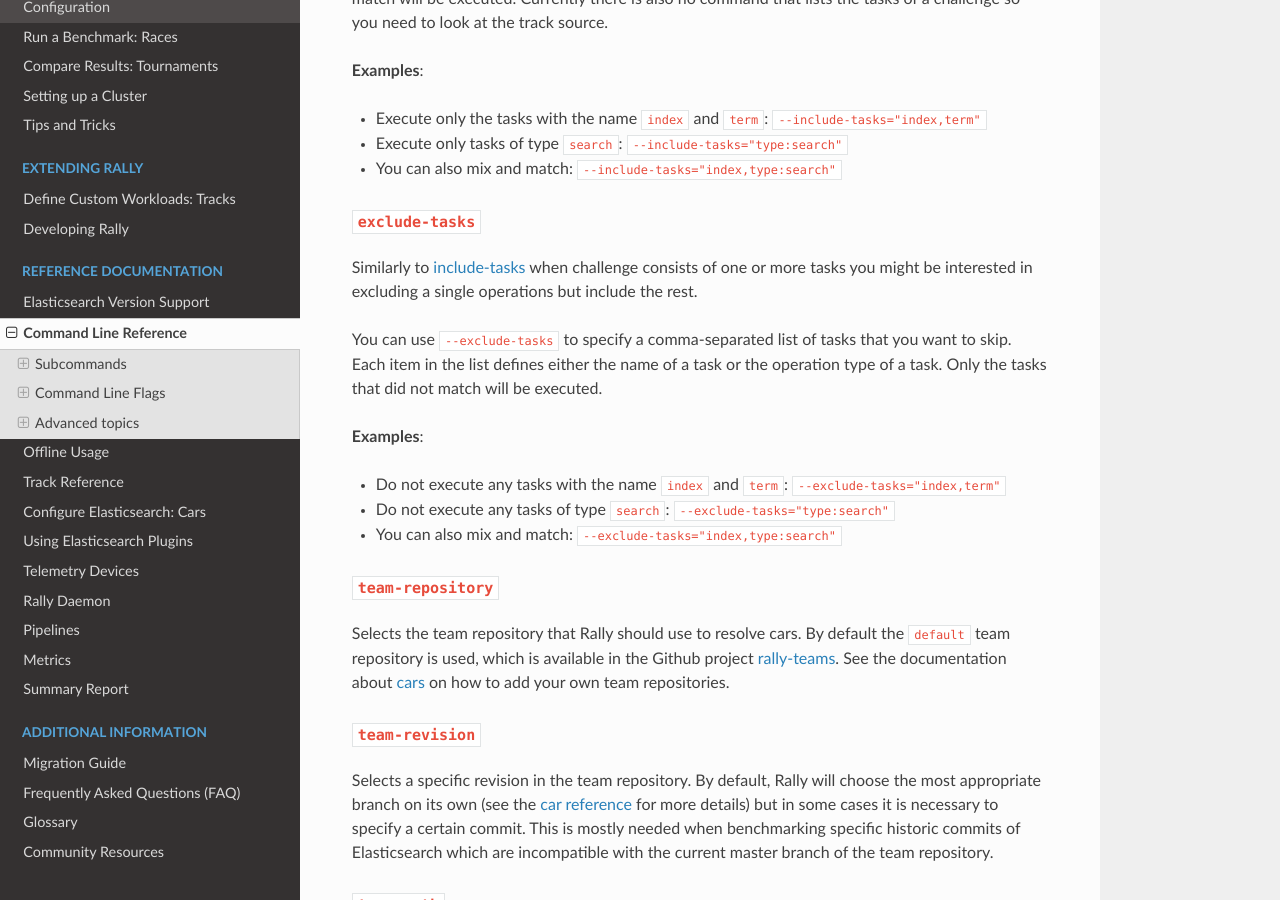
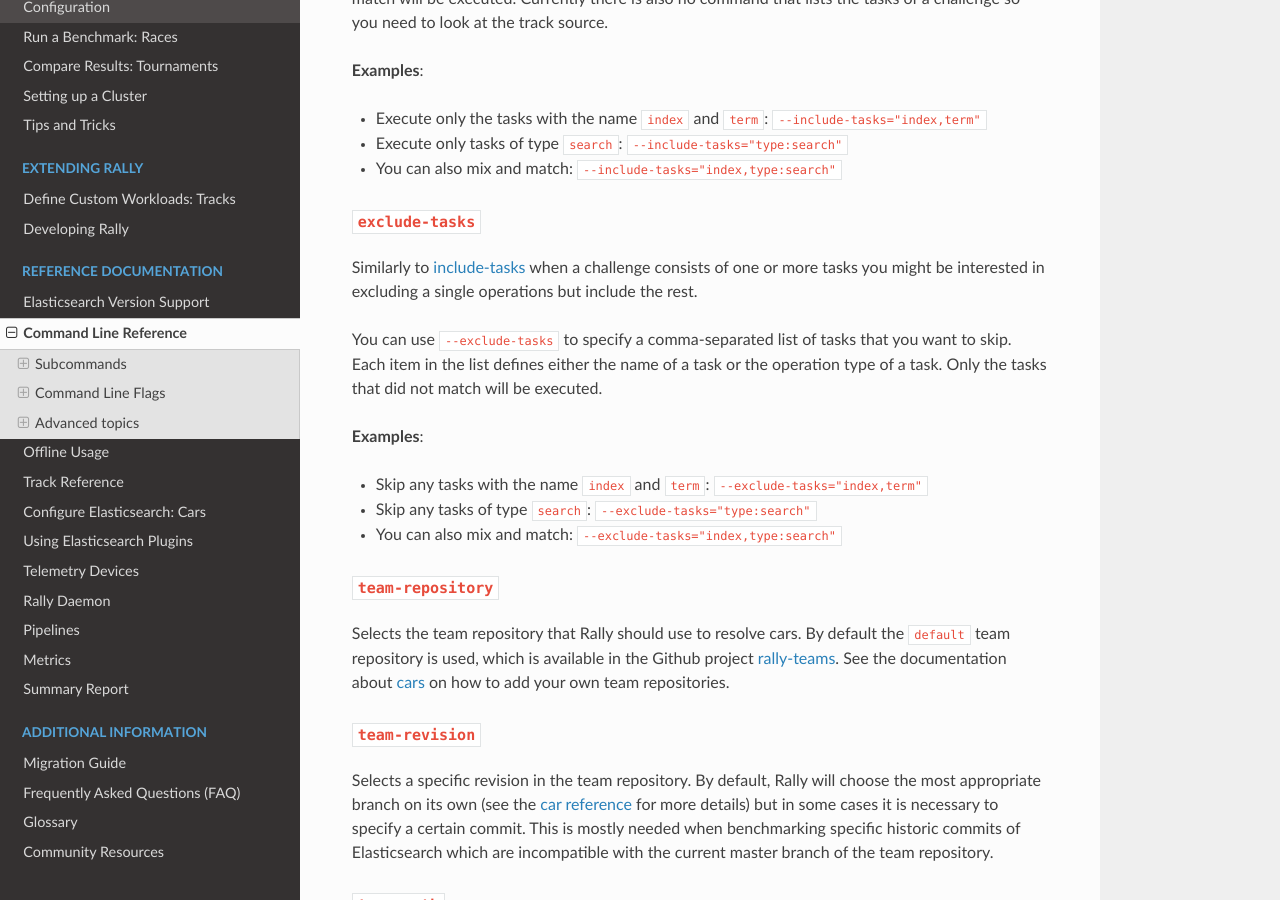
Before and after one commit to elastic/rally, a Sphinx documentation site: the page built from docs/command_line_reference.rst, in a window 1280 px wide and 900 px high, scrolled down 7597 px. Built offline with Sphinx 7.4.7 and the Read the Docs theme 2.0.0, drawn with Linux system fonts in a browser that asks for light colours.

Commit message:
Fix docs

```diff
--- a/docs/adding_tracks.rst
+++ b/docs/adding_tracks.rst
@@ -305,7 +305,7 @@ To specify different workloads in the same track you can use so-called challenge
 
 When should you use challenges? Challenges are useful when you want to run completely different workloads based on the same track but for the majority of cases you should get away without using challenges:
 
-* To run only a subset of the tasks, you can use :ref:`task filtering <clr_include_tasks>`, e.g. ``--include-tasks="create-index,bulk"`` will only run these two tasks in the track above or ``--exclude-tasks="bulk"`` will run all tasks except for `bulk`
+* To run only a subset of the tasks, you can use :ref:`task filtering <clr_include_tasks>`, e.g. ``--include-tasks="create-index,bulk"`` will only run these two tasks in the track above or ``--exclude-tasks="bulk"`` will run all tasks except for ``bulk``.
 * To vary parameters, e.g. the number of clients, you can use :ref:`track parameters <clr_track_params>`
 
 Structuring your track
--- a/docs/command_line_reference.rst
+++ b/docs/command_line_reference.rst
@@ -290,14 +290,14 @@ You can use ``--include-tasks`` to specify a comma-separated list of tasks that
 ``exclude-tasks``
 ~~~~~~~~~~~~~~~~~
 
-Similarly to :ref:`include-tasks <clr_include_tasks>` when challenge consists of one or more tasks you might be interested in excluding a single operations but include the rest.
+Similarly to :ref:`include-tasks <clr_include_tasks>` when a challenge consists of one or more tasks you might be interested in excluding a single operations but include the rest.
 
 You can use ``--exclude-tasks`` to specify a comma-separated list of tasks that you want to skip. Each item in the list defines either the name of a task or the operation type of a task. Only the tasks that did not match will be executed.
 
 **Examples**:
 
-* Do not execute any tasks with the name ``index`` and ``term``: ``--exclude-tasks="index,term"``
-* Do not execute any tasks of type ``search``: ``--exclude-tasks="type:search"``
+* Skip any tasks with the name ``index`` and ``term``: ``--exclude-tasks="index,term"``
+* Skip any tasks of type ``search``: ``--exclude-tasks="type:search"``
 * You can also mix and match: ``--exclude-tasks="index,type:search"``
 
 ``team-repository``
```
